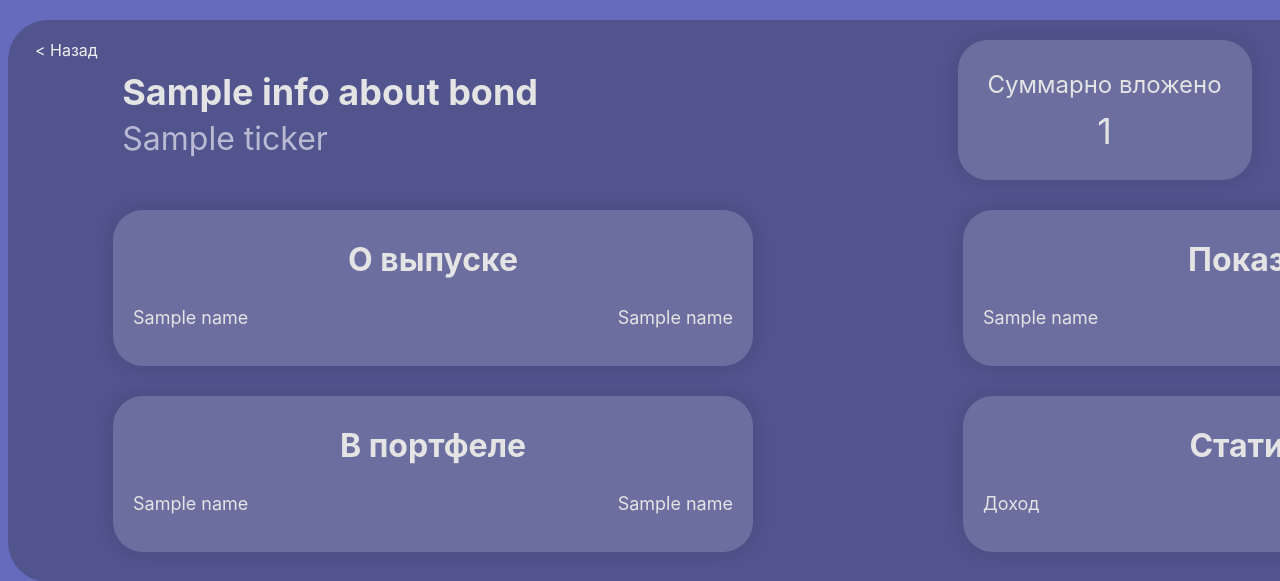
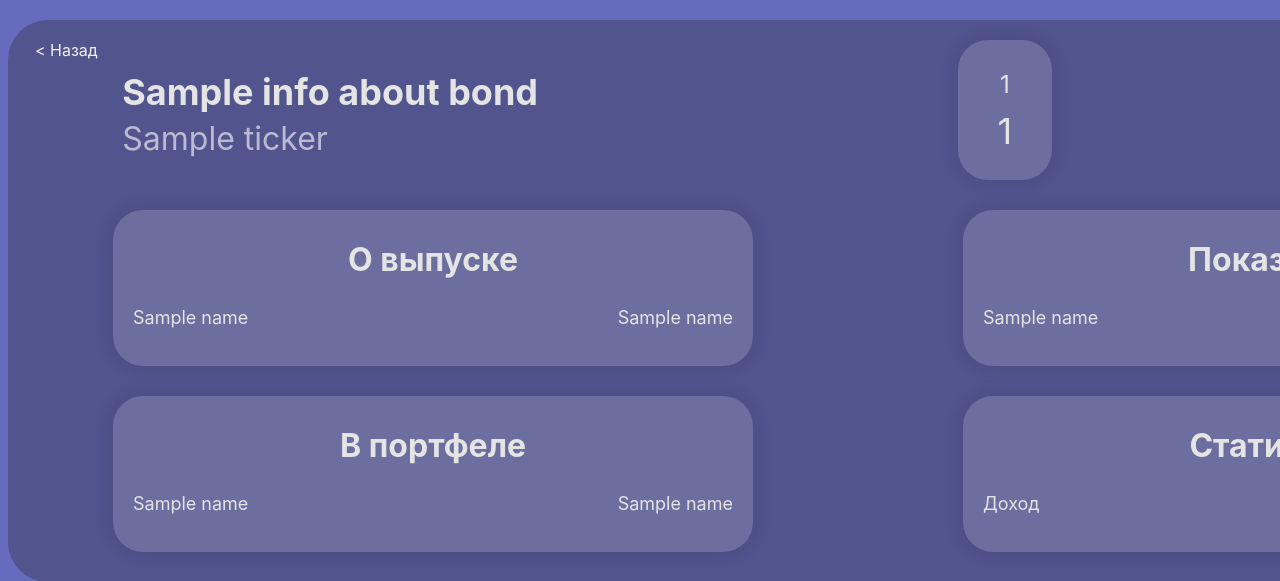
Before and after one commit to Berliner187/Finanzfluss, a Flask app: template templates/about-bond.html in a window 1280 px wide; the page is wider, and only the part inside the window is pictured. Shown: the part 98-679 px from the top of that part. Run offline with Flask 2, Linux system fonts and the light colour scheme; the template is opened without the code that fills it: most values are stand-ins (such as "Sample title", 1, 10 or a date in 2020); some web fonts are replaced.

Commit message:
Update about-bond.html

```diff
--- a/templates/about-bond.html
+++ b/templates/about-bond.html
@@ -20,8 +20,8 @@
 
             <div class="portfolio-indicators">
                 <div>
-                    <p>Суммарно вложено</p>
-                    <span>{{ info_about_bond[0]["total_invested"] }}</span>
+                    <p>{{ info_about_bond[0]["total_invested"][0] }}</p>
+                    <span>{{ info_about_bond[0]["total_invested"][1] }}</span>
                 </div>
                 <div>
                     <p>Доля в портфеле</p>
```
